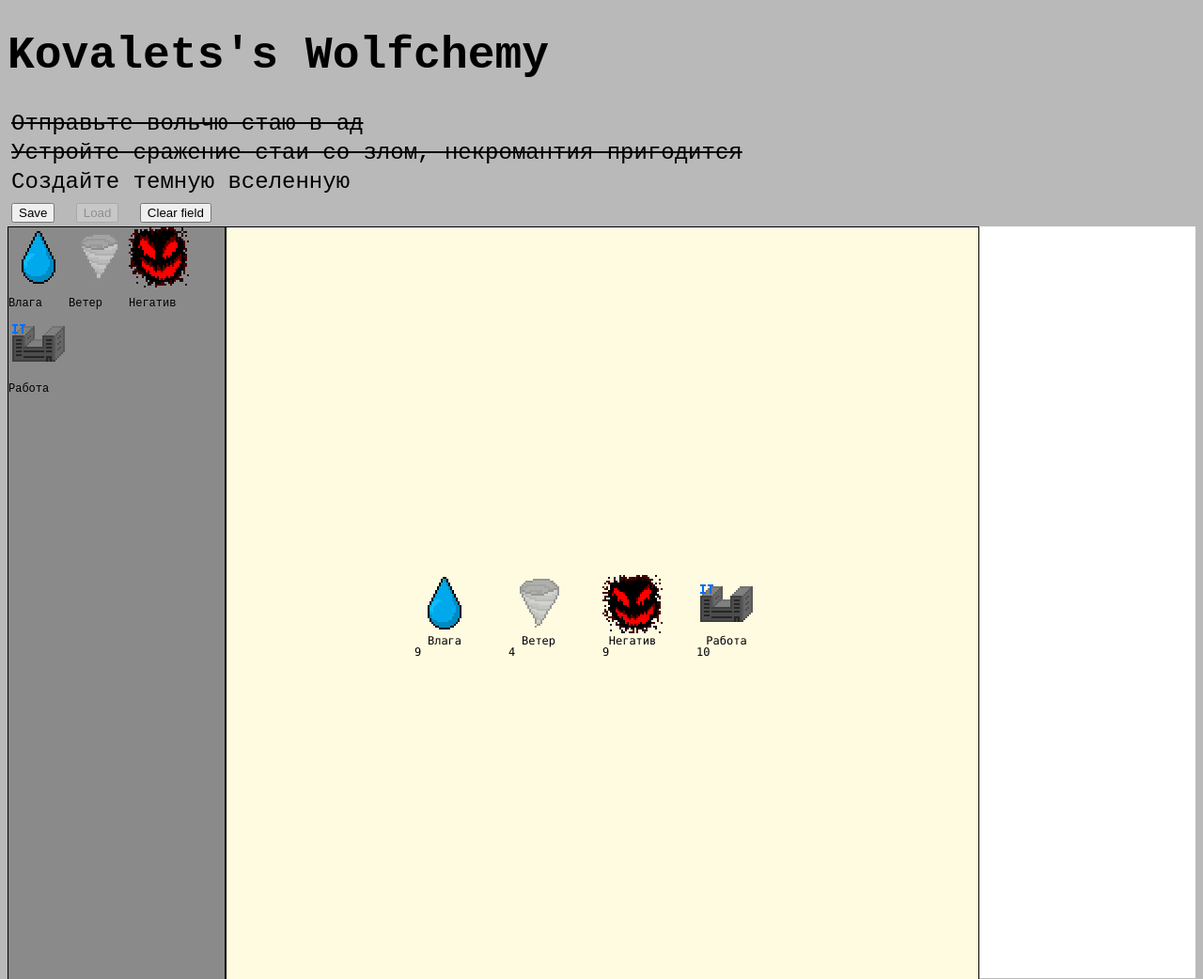
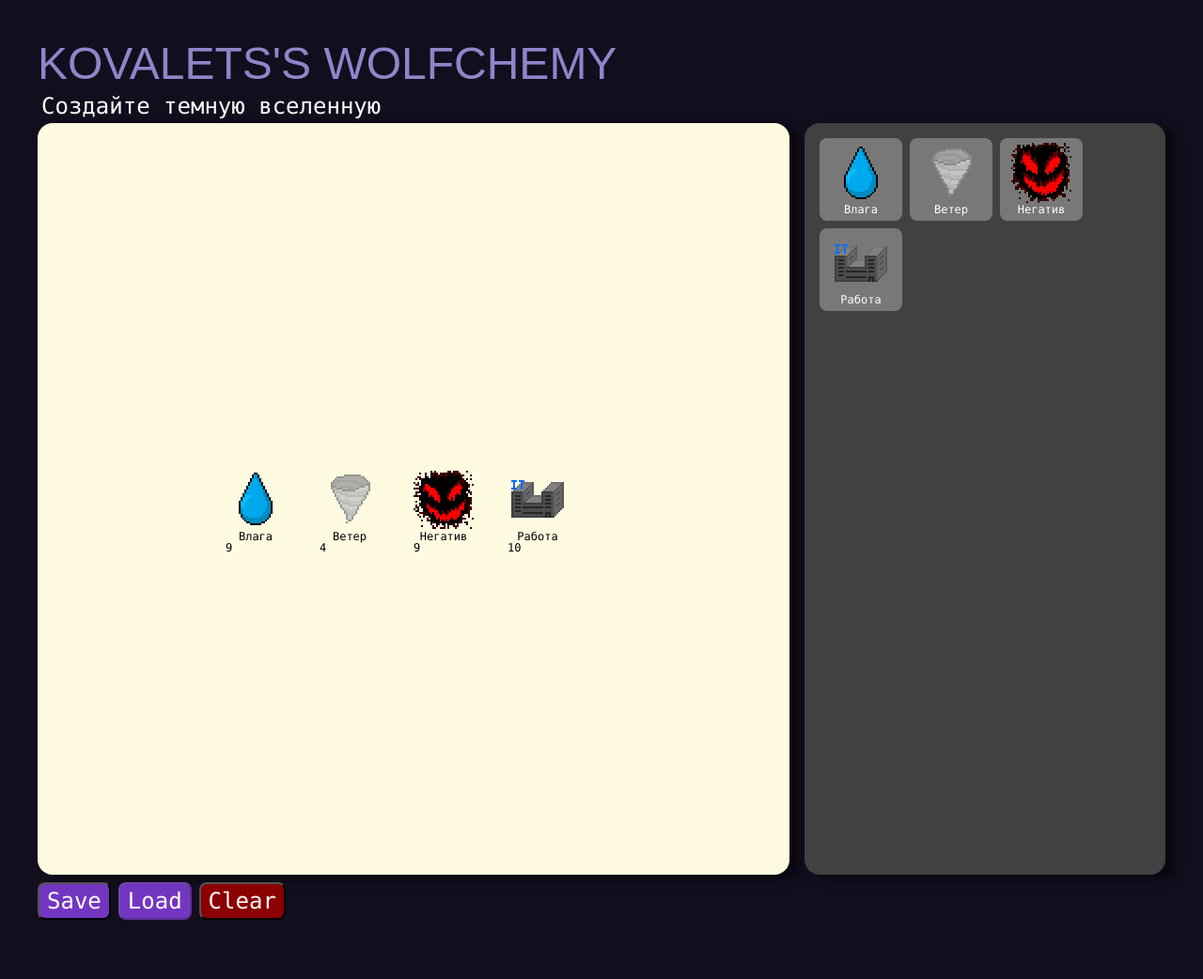
Before and after one commit to Belianin/Alchemy, a website built with webpack: page src/index.html in a window 1280 px wide. Shown: the top 1042 px of the page at 94% size. After the commit the page ends 1019 px from the top, so only its background shows below. Built offline with nearby package versions, Linux system fonts and the light colour scheme; a web font is replaced by a local one.

Commit message:
New style

```diff
--- a/src/index.css
+++ b/src/index.css
@@ -1,16 +1,27 @@
+* {
+  font-family: "Consolas";
+}
+
 body {
-    background-color: rgb(185, 185, 185);
+  background-color: #130e1e;
   font-size: 24px;
-    font-family: monospace;
+  color: white;
+  padding: 32px;
 }
 
 button {
-    margin: 4px;
+  padding: 4px 8px 4px 8px;
+  font-size: 24px;
+  background-color: #7336c1;
+  color: white;
+  border-radius: 8px;
+  cursor: pointer;
 }
 
 canvas {
   display: block;
-    border: solid black 1px;
+  /* border: solid black 1px; */
+  box-shadow: 10px 5px 10px rgba(0, 0, 0, 0.5);
 }
 
 p {
@@ -19,20 +30,47 @@ p {
 
 .main-flex {
   display: flex;
+  gap: 16px;
   align-items: flex-start;
 }
 
-svg { width: 100%; height: 100%;}
+.header {
+  margin: 0;
+  color: #8d86c9;
+  font-family: "DotGothic16", sans-serif;
+  font-weight: 400;
+  font-style: normal;
+}
+
+svg {
+  width: 100%;
+  height: 100%;
+}
 
 .found-elements {
-    background-color: rgb(138, 138, 138);
-    border: 1px solid black;
+  background-color: rgb(65, 65, 65);
+  /* border: 1px solid black; */
+  box-shadow: 10px 5px 10px rgba(0, 0, 0, 0.5);
   display: flex;
   flex-wrap: wrap;
   align-content: start;
-    flex: 1;
-    height: 800px;
-    overflow-y: scroll;
+  flex: 1 1;
+  height: 768px;
+  padding: 16px;
+  gap: 8px;
+}
+
+.found-element {
+  background-color: rgb(120, 120, 120);
+  border-radius: 8px;
+  padding: 4px;
+  display: flex;
+  flex-direction: column;
+  align-items: center;
+  justify-content: center;
+  cursor: pointer;
+  width: 80px;
+  height: 80px;
 }
 
 .found-recpts {
@@ -46,3 +84,38 @@ svg { width: 100%; height: 100%;}
 .prev-goal {
   text-decoration: line-through;
 }
+
+.container {
+  border-radius: 16px;
+}
+
+.tooltip {
+  position: relative;
+}
+
+.tooltip .tooltiptext {
+  visibility: hidden;
+  background-color: black;
+  color: #fff;
+  text-align: center;
+  padding: 5px 0;
+  border-radius: 6px;
+  position: absolute;
+  z-index: 1;
+  font-size: 12px;
+  top: 88px;
+}
+
+.tooltip:hover .tooltiptext {
+  visibility: visible;
+}
+
+.buttons-pannel {
+  display: flex;
+  gap: 8px;
+  margin-top: 8px;
+}
+
+.danger {
+  background-color: darkred;
+}
--- a/src/index.html
+++ b/src/index.html
@@ -4,26 +4,31 @@
 <head>
   <meta charset="UTF-8">
   <link href="./index.css" rel="stylesheet">
+  <link rel="preconnect" href="https://fonts.googleapis.com">
+  <link rel="preconnect" href="https://fonts.gstatic.com" crossorigin>
+<link href="https://fonts.googleapis.com/css2?family=DotGothic16&display=swap" rel="stylesheet">
   <title>Wolfchemy</title>
 </head>
 
 <body>
   <div>
     <div>
-      <h1>Kovalets's Wolfchemy</h1>
-      <p class="prev-goal">Отправьте вольчю стаю в ад</p>
-      <p class="prev-goal">Устройте сражение стаи со злом, некромантия пригодится</p>
+      <h1 class="header">KOVALETS'S WOLFCHEMY</h1>
+      <!-- <p class="prev-goal">Отправьте вольчю стаю в ад</p>
+      <p class="prev-goal">Устройте сражение стаи со злом, некромантия пригодится</p> -->
       <p>Создайте темную вселенную</p>
       <!-- <input type="checkbox" id="show-count-left">Облегченный режим</input>
       <br /> -->
+    </div>
+    <div class="main-flex">
+      <canvas id="canvas" class="container"></canvas>
+      <div id="found-element" class="found-elements container"></div>
+      <!-- <div id="recipies" class="found-recpts container"></div> -->
+    </div>
+    <div class="buttons-pannel">
       <button id="save-button">Save</button>
       <button id="load-button" disabled>Load</button>
-      <button id="clear-button">Clear field</button>
-    </div>
-    <div class="main-flex">
-      <div id="found-element" class="found-elements"></div>
-      <canvas id="canvas" stlye=" flex: 1;"></canvas>
-      <div id="recipies" class="found-recpts"></div>
+      <button id="clear-button" class="danger">Clear</button>
     </div>
   </div>
   </div>
--- a/webpack.config.js
+++ b/webpack.config.js
@@ -1,51 +1,50 @@
 const HtmlWebpackPlugin = require("html-webpack-plugin");
-const CopyWebpackPlugin = require('copy-webpack-plugin');
-const path = require('path');
+const CopyWebpackPlugin = require("copy-webpack-plugin");
+const path = require("path");
 
 module.exports = {
-  entry: './src/index.ts',
+  entry: "./src/index.ts",
   module: {
     rules: [
       {
         test: /\.ts?$/,
-        use: 'ts-loader',
+        use: "ts-loader",
         exclude: /node_modules/,
       },
       {
         test: /\.css$/,
-        use: [
-          'style-loader',
-          'css-loader'
-        ]
-      }
+        use: ["style-loader", "css-loader"],
+      },
     ],
   },
   plugins: [
     new HtmlWebpackPlugin({
-      template: './src/index.html',
+      template: "./src/index.html",
     }),
     new CopyWebpackPlugin({
       patterns: [
-          {
-            from: path.resolve(__dirname, 'images'),
-            to: path.resolve(__dirname, 'dist/images'),
-          },
-          {
-            from: path.resolve(__dirname, 'src/index.css'),
-            to: path.resolve(__dirname, 'dist/index.css'),
-          }
-      ]
-  })],
+        {
+          from: path.resolve(__dirname, "images"),
+          to: path.resolve(__dirname, "dist/images"),
+        },
+        {
+          from: path.resolve(__dirname, "src/index.css"),
+          to: path.resolve(__dirname, "dist/index.css"),
+        },
+      ],
+    }),
+  ],
   resolve: {
-    extensions: ['.tsx', '.ts', '.js'],
+    extensions: [".tsx", ".ts", ".js"],
   },
   output: {
-    filename: 'bundle.js',
-    path: path.resolve(__dirname, 'dist'),
+    filename: "bundle.js",
+    path: path.resolve(__dirname, "dist"),
   },
   devServer: {
     static: path.join(__dirname, "dist"),
-    compress: true,
     port: 4000,
+    liveReload: true,
+    hot: true,
   },
 };
```
Also changed, not shown: package.json (+5 -3 lines), 1 other file. Lines whose indentation alone changed are shown as unchanged.
